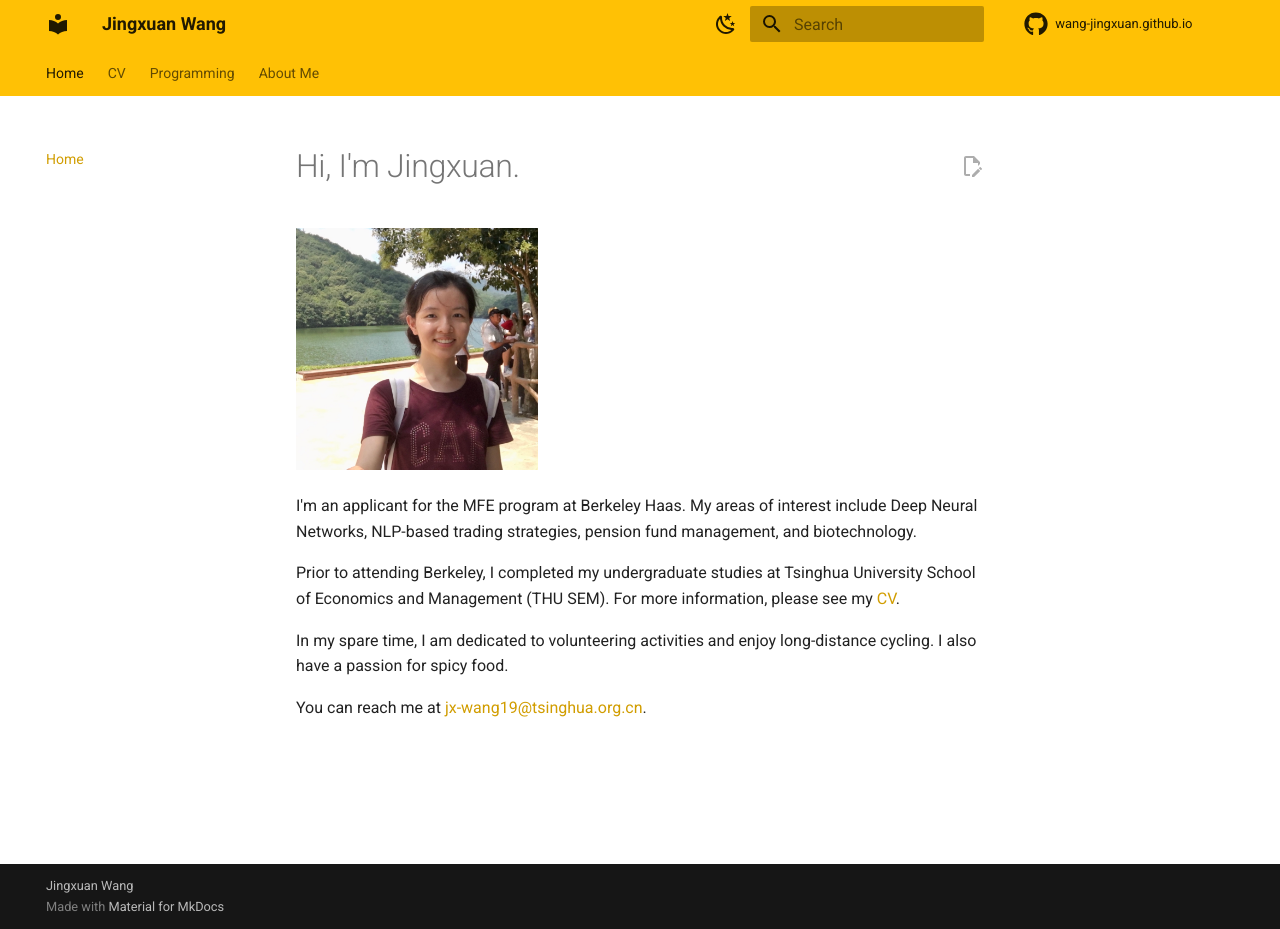
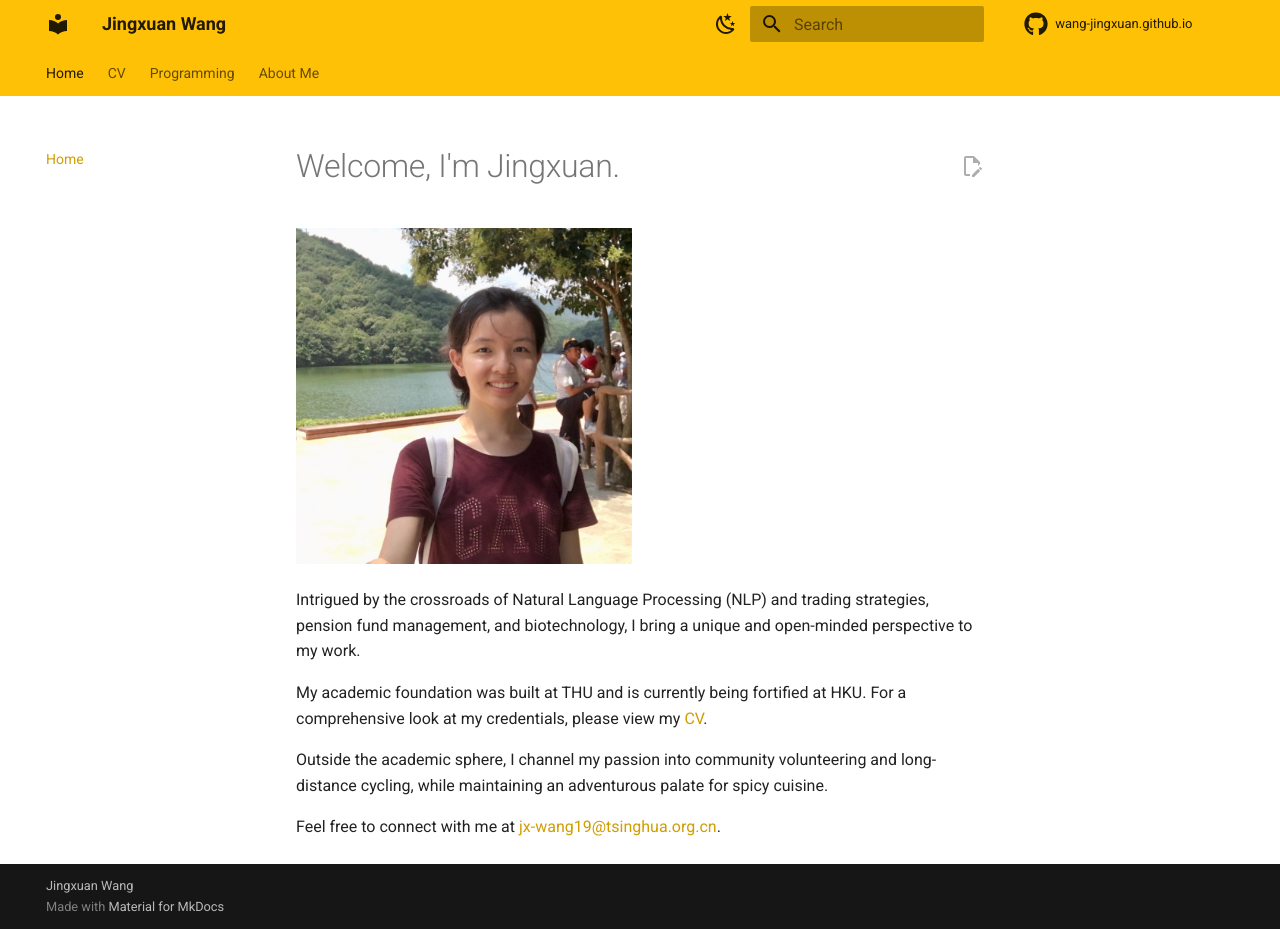
Before and after one commit to wang-jingxuan/wang-jingxuan.github.io, an MkDocs documentation site: the page built from docs/index.md, in a window 1280 px wide and 929 px high. Built offline with MkDocs 1.6.1 and Material for MkDocs 9.7.7, drawn with Linux system fonts in a browser that asks for light colours; comment, search, counter and statistics services are not loaded.

Commit message:
04/08 update

```diff
--- a/docs/index.md
+++ b/docs/index.md
@@ -1,11 +1,11 @@
-# Hi, I'm Jingxuan.
+# Welcome, I'm Jingxuan.
 
-<img title="" src="me.png" alt="" width="242" data-align="inline">
+<img title="" src="me.png" alt="" width="336">
 
-I'm an applicant for the MFE program at Berkeley Haas. My areas of interest include Deep Neural Networks, NLP-based trading strategies, pension fund management, and biotechnology.
+Intrigued by the crossroads of Natural Language Processing (NLP) and trading strategies, pension fund management, and biotechnology, I bring a unique and open-minded perspective to my work.
 
-Prior to attending Berkeley, I completed my undergraduate studies at Tsinghua University School of Economics and Management (THU SEM). For more information, please see my [CV](CV/CV_Jingxuan_Wang.pdf).
+My academic foundation was built at THU and is currently being fortified at HKU. For a comprehensive look at my credentials, please view my [CV](CV/CV_Jingxuan_Wang.pdf).
 
-In my spare time, I am dedicated to volunteering activities and enjoy long-distance cycling. I also have a passion for spicy food.
+Outside the academic sphere, I channel my passion into community volunteering and long-distance cycling, while maintaining an adventurous palate for spicy cuisine.
 
-You can reach me at [jx-wang19@tsinghua.org.cn](mailto:[jx-wang19@tsinghua.org.cn](mailto:jx-wang19@tsinghua.org.cn)).
+Feel free to connect with me at [jx-wang19@tsinghua.org.cn](mailto:[jx-wang19@tsinghua.org.cn](mailto:jx-wang19@tsinghua.org.cn)).
```
Also changed, not shown: docs/CV/README.md (+1 -1 lines), 5 other files.
